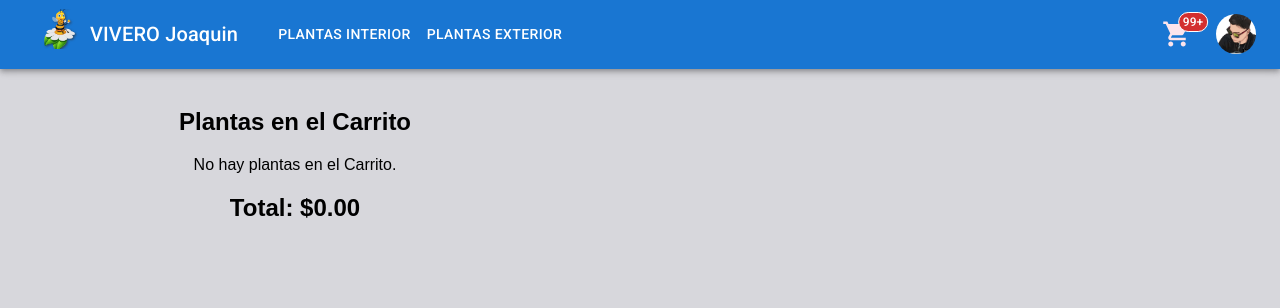
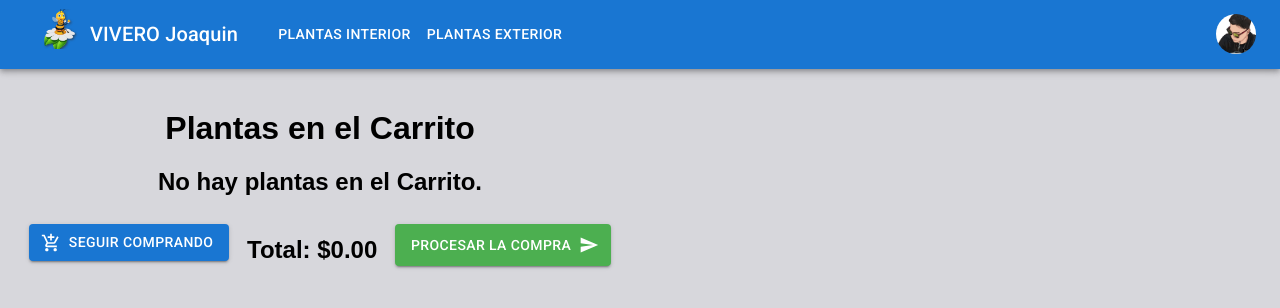
Before and after one commit to joakozuin/viverojoaquinzuin_mui, a React (Create React App) app: page /cart in a window 1280 px wide. Shown: the top 308 px of the page. Built offline with nearby package versions, Linux system fonts and the light colour scheme.

Commit message:
Se agrega desafio N11 comp cart View

```diff
--- a/src/components/Cart/Cart.js
+++ b/src/components/Cart/Cart.js
@@ -2,10 +2,14 @@
 
 import CartItem from "../CartList/CartItem";
 
-import { Wrapper } from "./Cart.styles";
+import { Wrapper,Pie } from "./Cart.styles";
 import {useContext } from "react";
 import { CartContext } from "../Context/CartContext";
-
+import {Link} from "react-router-dom";
+import Button from '@mui/material/Button';
+import SendIcon from '@mui/icons-material/Send';
+import AddShoppingCartIcon from '@mui/icons-material/AddShoppingCart';
+import {green} from '@mui/material/colors';
 
 const Cart = () => {
 
@@ -15,15 +19,14 @@ const Cart = () => {
 
 
    const calculateTotal=(carrito)=>{
-     const total=carrito.reduce((acc, item) => acc + item.cantidad * parseFloat(item.precio), 0);
+     const total=carrito.reduce((sum, item) => sum + item.cantidad * parseFloat(item.precio), 0);
      return total
    }
 
   return (
-
     <Wrapper>
-      <h2>Plantas en el Carrito</h2>
-      {carrito.length === 0 ? <p>No hay plantas en el Carrito.</p> : null}
+      <h1>Plantas en el Carrito</h1>
+      {carrito.length === 0 ? <h2>No hay plantas en el Carrito.</h2> : null}
       {carrito.map((item) => (
         <CartItem
           key={item.id}
@@ -34,7 +37,28 @@ const Cart = () => {
         />
       ))}
 
-      <h2>Total: ${calculateTotal(carrito).toFixed(2)}</h2>
+      <Pie>
+        <Link to="/" style={{ textDecoration: "none", color: "white" }}>
+          <Button
+            variant="contained"
+            startIcon={<AddShoppingCartIcon />}
+            sx={{ marginTop: 1 }}
+          >
+            Seguir Comprando
+          </Button>
+        </Link>
+
+        <h2>Total: ${calculateTotal(carrito).toFixed(2)}</h2>
+
+        <Button
+          variant="contained"
+          endIcon={<SendIcon />}
+          sx={{ marginTop: 1, backgroundColor: green[500] }}
+          onClick={() => clear()}
+        >
+          Procesar la Compra
+        </Button>
+      </Pie>
     </Wrapper>
   );
 };
--- a/src/components/Cart/Cart.styles.js
+++ b/src/components/Cart/Cart.styles.js
@@ -1,7 +1,14 @@
 import styled from "styled-components";
 
-export const Wrapper = styled.aside`
+export const Wrapper = styled.div`
   font-family: Arial, Helvetica, sans-serif;
-  width: 550px;
+  width: 600px;
   padding: 20px;
-`;
+
+`
+export const Pie = styled.div`
+    display: flex;
+    justify-content: space-around;
+    height:50px;
+`
+;
--- a/src/components/CartList/CartItem.js
+++ b/src/components/CartList/CartItem.js
@@ -1,4 +1,8 @@
 import  Button from '@mui/material/Button';
+import ButtonGroup from '@mui/material/ButtonGroup';
+import DeleteIcon from '@mui/icons-material/DeleteTwoTone';
+import IconButton from '@mui/material/IconButton';
+import { red} from '@mui/material/colors';
 
 import { Wrapper } from "./CartItem.styles";
 
@@ -11,39 +15,27 @@ const CartItem = ({item, removeFromCart,addItem,removeAll }) => {
 
  return (
 
+    <Wrapper>
 
-
-    <Wrapper>
+      <img src={item.img} alt={item.nombre} />
       <div>
         <h3>{item.nombre}</h3>
         <div className="información">
           <p>Precio: ${parseFloat(item.precio)}</p>
           <p>Total: ${(item.cantidad * parseFloat(item.precio)).toFixed(2)}</p>
         </div>
-        <div className="buttons">
-          <Button
-            size="small"
-            disableElevation
-            variant="contained"
-            /* onClick={() => removeFromCart(item.id)} */
-            /* onClick={disminuir} */
-             onClick={()=>addItem(item,-1)}
-          >
-            -
-          </Button>
-          <p>{item.cantidad}</p>
-          <Button
-            size="small"
-            disableElevation
-            variant="contained"
-            /* onClick={() => addItem(item)} */
-            onClick={()=>addItem(item,1)}
-          >
-            +
-          </Button>
+
+            <ButtonGroup variant="contained" aria-label="outlined primary button group" size="small" >
+               <Button  onClick={()=>addItem(item,-1)} >-</Button>
+               <Button variant="text">Cantidad: ( {item.cantidad} )</Button>
+                <Button  onClick={()=>addItem(item,1)} >+</Button>
+             </ButtonGroup>
+      </div>
+       <div className="buttons">
+        <IconButton aria-label="delete" size="large" onClick={()=>removeFromCart(item.id)} >
+           <DeleteIcon fontSize="inherit" sx={{ color: red[500],fontSize: 30 }}/>
+        </IconButton>
         </div>
-      </div>
-      <img src={item.img} alt={item.nombre} />
     </Wrapper>
   );
 };
--- a/src/components/CartList/CartItem.styles.js
+++ b/src/components/CartList/CartItem.styles.js
@@ -11,15 +11,23 @@ export const Wrapper = styled.div`
     flex: 1;
   }
 
-  .information,
-  .buttons {
+  .information{
     display: flex;
     justify-content: space-between;
   }
 
+  .buttons {
+    display: flex;
+    flex-direction:column;
+    justify-content: space-around;
+    max-width: 50px;
+    height:50px;
+  }
+
   img {
-    max-width: 110px;
+    max-width: 150px;
     object-fit: cover;
     margin-left: 40px;
+    margin-right: 40px;
   }
 `;
--- a/src/components/CartWidget.js
+++ b/src/components/CartWidget.js
@@ -16,12 +16,22 @@ const StyledBadge = styled(Badge)(({ theme }) => ({
   },
 }));
 
-export default function CartWidget() {
+export default function CartWidget({carrito}) {
+
+    const total=carrito.reduce((sum, item) => sum + item.cantidad, 0);
+
   return (
-    <IconButton aria-label="cart" sx={{ mr: 2}}  >
-      <StyledBadge badgeContent={100} color="error">
-        <ShoppingCartIcon sx={{ color: pink[50],fontSize: 30 }}/>
-      </StyledBadge>
-    </IconButton>
+    <>
+        { total > 0 && (
+
+         <IconButton aria-label="cart" sx={{ mr: 2}}  >
+            <StyledBadge badgeContent={total} color="error">
+              <ShoppingCartIcon sx={{ color: pink[50],fontSize: 30 }}/>
+            </StyledBadge>
+         </IconButton>
+
+        )
+     }
+  </>
   );
 }
--- a/src/components/Context/CartContext.js
+++ b/src/components/Context/CartContext.js
@@ -1,5 +1,5 @@
 import { createContext,useState } from "react";
-
+import {Link} from "react-router-dom";
 
 export const CartContext=createContext();
 
@@ -25,6 +25,7 @@ const CartContextProvider=({children})=>{
             setCarrito([...carrito,iitem]);
 
         }
+
     }
 
 
@@ -35,8 +36,9 @@ const CartContextProvider=({children})=>{
     }
 
     const clear=()=>{
-
+        alert(`Su compra se procesó con éxito, ...pronto recibirá sus plantas`);
         setCarrito([]);
+        <Link to="/" style={{ textDecoration: "none", color: "white" }}></Link>
     }
 
   return(
--- a/src/components/NavBar.js
+++ b/src/components/NavBar.js
@@ -17,7 +17,8 @@ import MenuItem from '@mui/material/MenuItem';
 import CartWidget from "./CartWidget";
 import {Link} from "react-router-dom";
 import { useState } from "react";
-import ButtonGroup from '@mui/material/ButtonGroup';
+import { CartContext } from "./Context/CartContext";
+import {useContext } from "react";
 
 const pages = ['exterior', 'interior', 'detalles','Nosotros'];
 const settings = ['Profile', 'Account', 'Dashboard', 'Logout'];
@@ -44,6 +45,7 @@ const NavBar = () => {
     setAnchorElUser(null);
   };
 
+  const {carrito}=useContext(CartContext);
 
   return (
     <AppBar position="static">
@@ -186,12 +188,18 @@ const NavBar = () => {
                 </Button>
               </Link>
 
-
-
           </Box>
 
           <Box sx={{ flexGrow: 0 }}>
-            <CartWidget />
+
+
+           <Link to='/cart' style={{ textDecoration: "none" }} >
+             <CartWidget
+
+               carrito={carrito}
+
+             />
+            </Link>
 
             <Tooltip title="Abrir Perfil">
               <IconButton onClick={handleOpenUserMenu} sx={{ p: 0 }}>
```
